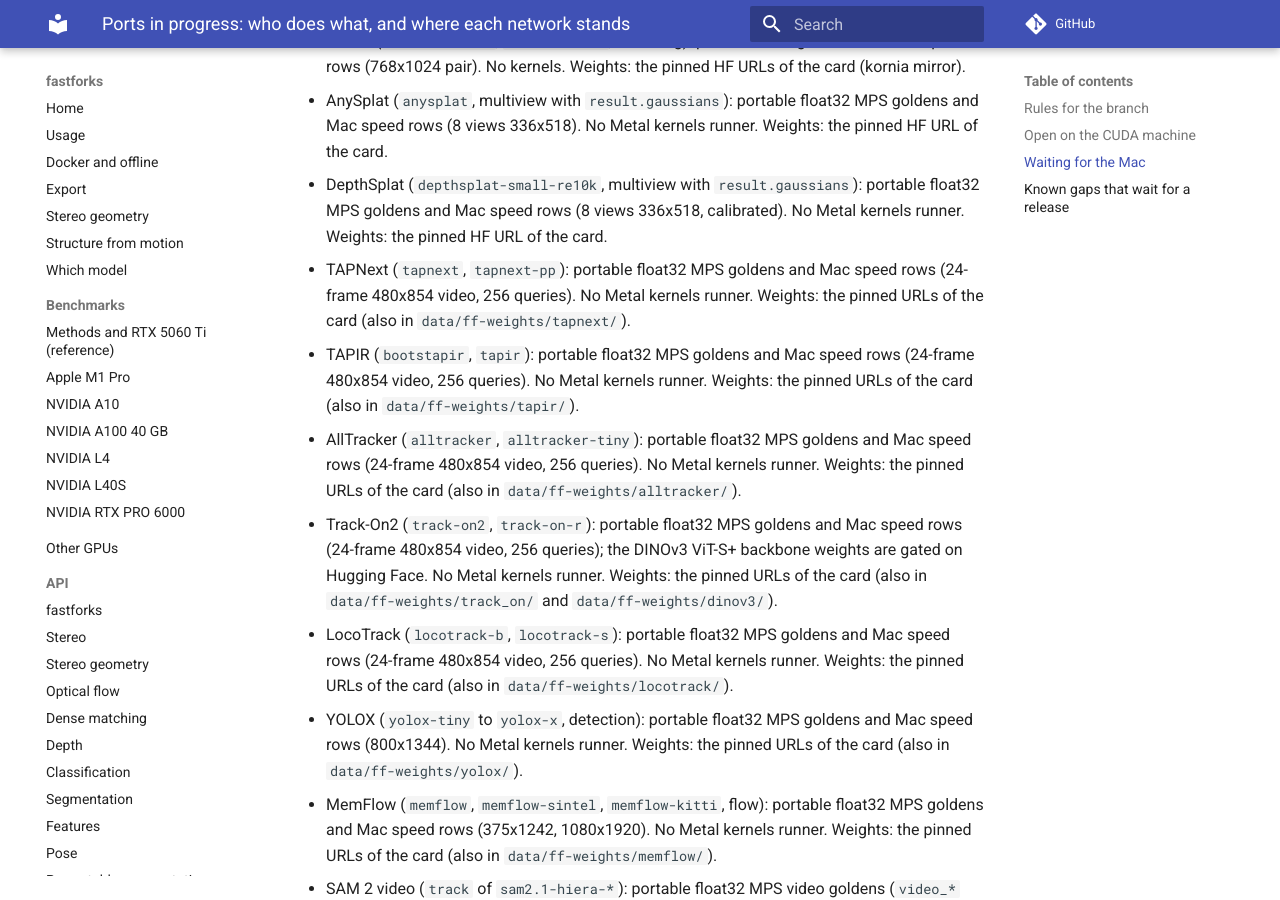
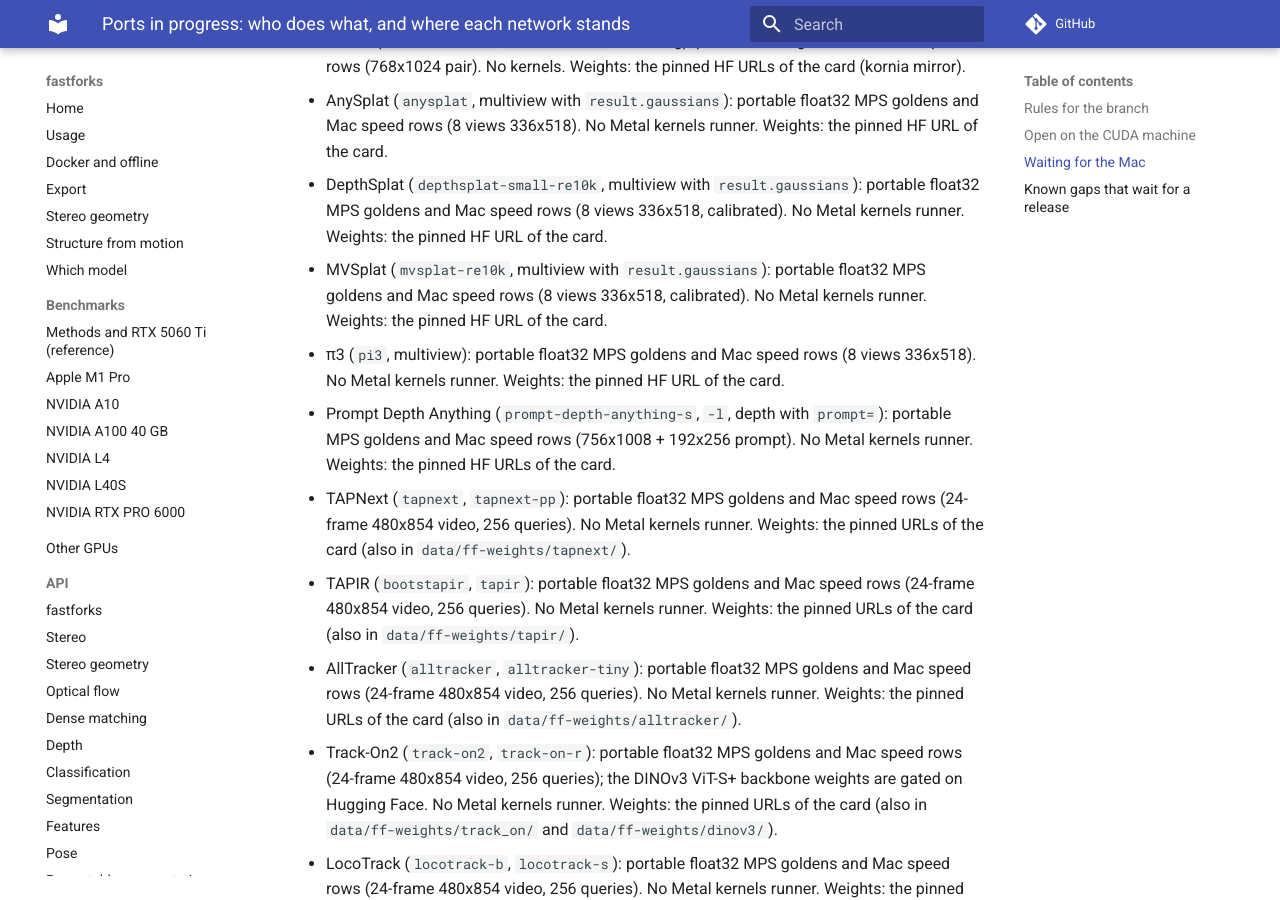
Before and after one commit to kleinicke/fastforks, an MkDocs documentation site: the page built from docs/plans/ports-status.md, in a window 1280 px wide and 900 px high, scrolled down 2814 px. Built offline with MkDocs 1.6.1 and Material for MkDocs 9.7.7, drawn with Linux system fonts in a browser that asks for light colours; comment, search, counter and statistics services are not loaded.

Commit message:
multiview, depth: DTU eval rows for π3 and MVSplat; changelog and Mac list for Prompt Depth Anything, π3, MVSplat

```diff
--- a/docs/plans/ports-status.md
+++ b/docs/plans/ports-status.md
@@ -81,6 +81,12 @@ In this order, unless something more useful turns up:
   336x518). No Metal kernels runner. Weights: the pinned HF URL of the card.
 - DepthSplat (`depthsplat-small-re10k`, multiview with `result.gaussians`): portable float32 MPS goldens and Mac speed
   rows (8 views 336x518, calibrated). No Metal kernels runner. Weights: the pinned HF URL of the card.
+- MVSplat (`mvsplat-re10k`, multiview with `result.gaussians`): portable float32 MPS goldens and Mac speed rows (8
+  views 336x518, calibrated). No Metal kernels runner. Weights: the pinned HF URL of the card.
+- π3 (`pi3`, multiview): portable float32 MPS goldens and Mac speed rows (8 views 336x518). No Metal kernels runner.
+  Weights: the pinned HF URL of the card.
+- Prompt Depth Anything (`prompt-depth-anything-s`, `-l`, depth with `prompt=`): portable MPS goldens and Mac speed
+  rows (756x1008 + 192x256 prompt). No Metal kernels runner. Weights: the pinned HF URLs of the card.
 - TAPNext (`tapnext`, `tapnext-pp`): portable float32 MPS goldens and Mac speed rows (24-frame 480x854 video, 256
   queries). No Metal kernels runner. Weights: the pinned URLs of the card (also in `data/ff-weights/tapnext/`).
 - TAPIR (`bootstapir`, `tapir`): portable float32 MPS goldens and Mac speed rows (24-frame 480x854 video, 256
```
Also changed, not shown: CHANGELOG.md (+15 -0 lines), docs/models/multiview.md (+20 -0 lines), 1 other file.
